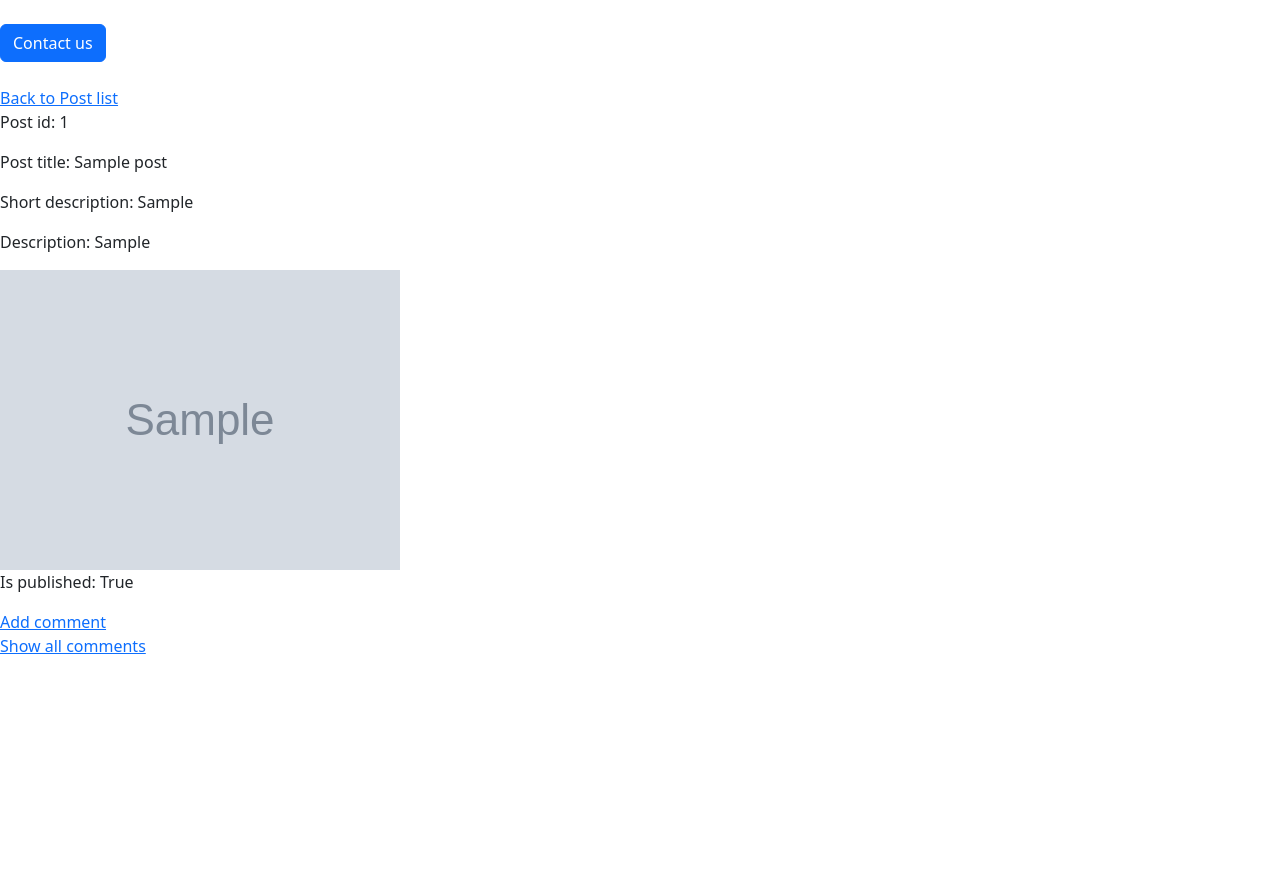
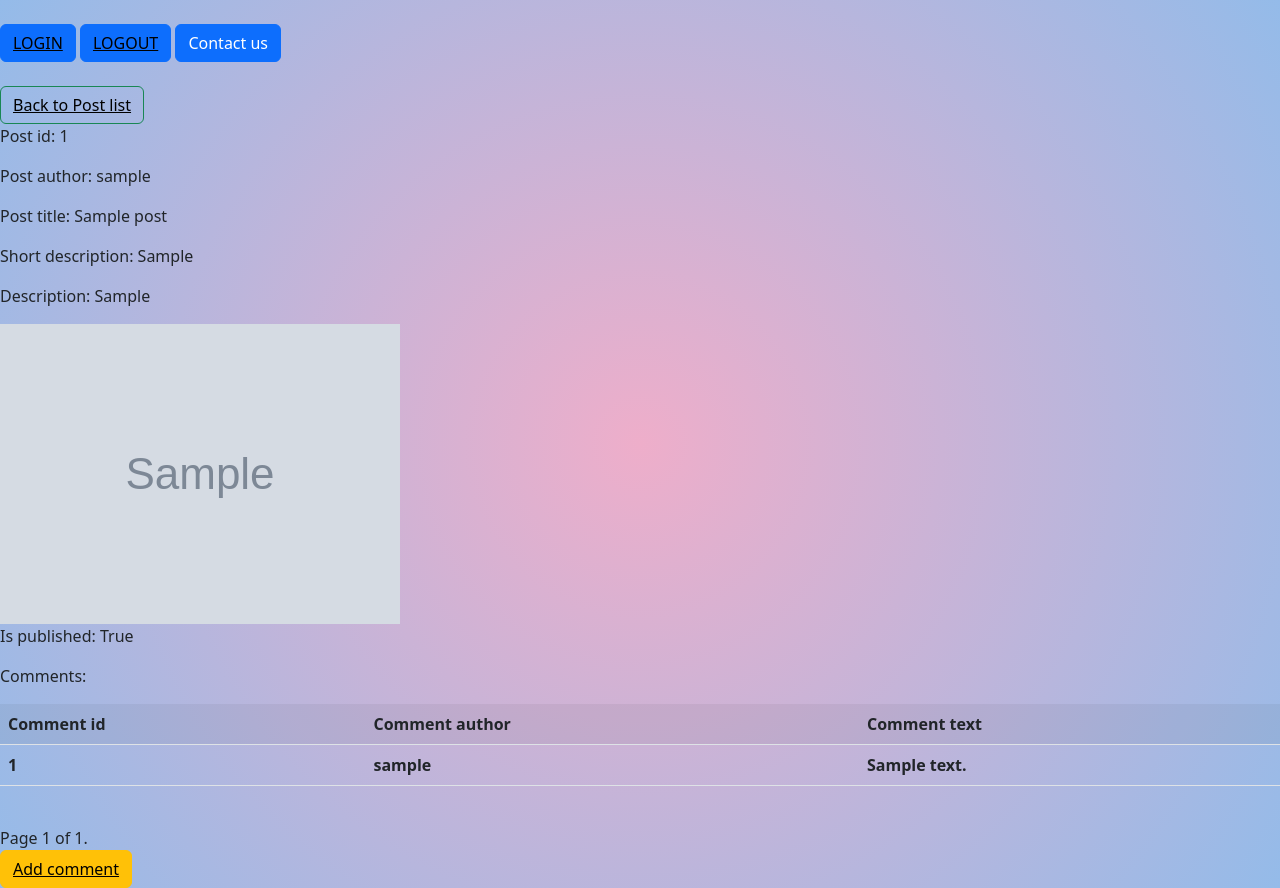
Before and after one commit to VarodinAleksandr/Big_Project, a Django app: page /blog/1/ in a window 1280 px wide. Before the commit the page ends 654 px from the top, so only its background shows below. Run offline with Django 4.2, Linux system fonts and the light colour scheme; tables that the repository leaves empty hold one stand-in row (values such as "Sample post"); grey boxes marked "Sample" are stand-in pictures; lists and menus that the app fills with data are empty; parts of the project's set-up code (start-up, migrations or seed data) failed here and were passed over; some libraries are stand-ins or nearby versions.

Commit message:
paginations styles final fix

```diff
--- a/blog/models.py
+++ b/blog/models.py
@@ -3,7 +3,7 @@ from django.db import models
 from django.db.models.signals import post_save
 from django.dispatch import receiver
 from .task import send_mail_to_admin, send_mail_to_user
-
+from django.urls import reverse
 
 class Post(models.Model):
     title = models.CharField(max_length=300)
@@ -27,15 +27,17 @@ class Comment(models.Model):
     comment_text = models.TextField()
     post = models.ForeignKey(Post, on_delete=models.CASCADE, related_name='comments')
     is_published = models.BooleanField(default=False)
-    username = models.CharField(max_length=255, default='anonim')
+    username = models.CharField(max_length=255)
 
     def __str__(self):
         return f'comment from {self.username} for post id {self.post.id}'
+
+    def post_url(self):
+        return reverse('blog:post_detail', args=[self.post.id])
 
 
 @receiver(post_save, sender=Comment)
 def new_comment_notification(instance, created, **kwargs):
     if created:
         user_email = instance.post.owner.email
-        post_id = instance.post.id
-        send_mail_to_user.apply_async(args=(user_email, post_id))
+        send_mail_to_user.apply_async(args=(user_email, instance.post_url()))
--- a/blog/templates/blog/base.html
+++ b/blog/templates/blog/base.html
@@ -9,10 +9,15 @@
     <script src="https://code.jquery.com/jquery-3.6.1.js" integrity="sha256-3zlB5s2uwoUzrXK3BT7AX3FyvojsraNFxCc2vC/7pNI=" crossorigin="anonymous"></script>
 <script src="https://ajax.googleapis.com/ajax/libs/jquery/1.12.4/jquery.min.js"></script>
   <script src="{% static 'js/contact_us.js' %}"></script>
+<link rel="stylesheet" href="{% static 'style.css' %}">
 </head>
 <body>
 <br>
-
+<button type="button" class="btn btn-primary"><a href="{% url 'login:login' %}" >LOGIN</a></button>
+<button type="button" class="btn btn-primary"><a href="{% url 'login:logout' %}" >LOGOUT</a></button>
+{% if user_is_logged %}
+<button type="button" class="btn btn-primary"><a href="{% url 'login:user_update' %}" >Edit user information</a></button>
+{% endif %}
 <!-- Button trigger modal -->
 <button type="button" class="btn btn-primary js-contact-us" data-bs-toggle="modal" data-url="{% url 'blog:contact_us' %}">
   Contact us
--- a/blog/templates/blog/create_post.html
+++ b/blog/templates/blog/create_post.html
@@ -4,7 +4,7 @@
     <form method="post" enctype="multipart/form-data">
         {% csrf_token %}
       {{ form.as_p }}
-      <button type="submit">Submit</button>
+      <button class="btn btn-primary" type="submit">Submit</button>
     </form>
 
 {% endblock %}
--- a/blog/templates/blog/post_detail.html
+++ b/blog/templates/blog/post_detail.html
@@ -1,8 +1,9 @@
 {% extends 'blog/base.html' %}
 
 {% block content %}
-<a href="{% url 'blog:post_user_list' %}">Back to Post list</a><br>
+<button type="button" class="btn btn-outline-success"><a href="{% url 'blog:post_list' %}">Back to Post list</a></button>
 <p> Post id: {{post.id}}</p>
+<p> Post author: {{post.owner}}</p>
 <p> Post title: {{post.title}}</p>
 <p> Short description: {{post.short_discription}}</p>
 <p> Description: {{post.discription}}</p>
@@ -10,9 +11,46 @@
 <img src={{post.picture.url}}>
 {% endif %}
 <p> Is published: {{post.is_published}}</p>
+<p>Comments:</p>
+<table class="table table-striped">
+
+  <tr>
+    <th>Comment id</th>
+    <th>Comment author</th>
+      <th>Comment text</th>
+  </tr>
+{% for c in page_obj %}
+    <tr>
+    <th>{{ c.id }}</th>
+    <th>{{ c.username }}</th>
+        <th>{{ c.comment_text }}</th>
+  </tr>
+{% endfor %}
+</table>
+
+<br>
+<div class="pagination">
+    <span class="step-links">
+        {% if page_obj.has_previous %}
+            <a href="?page=1">&laquo; first</a>
+            <a href="?page={{ page_obj.previous_page_number }}">previous</a>
+        {% endif %}
+
+        <span class="current">
+            Page {{ page_obj.number }} of {{ page_obj.paginator.num_pages }}.
+        </span>
+
+        {% if page_obj.has_next %}
+            <a href="?page={{ page_obj.next_page_number }}">next</a>
+            <a href="?page={{ page_obj.paginator.num_pages }}">last &raquo;</a>
+        {% endif %}
+    </span>
+<br>
+</div>
+
+
 {% if show_edit_page %}
-<a href="{% url 'blog:post_update' post.id %}">Edit post</a><br>
+<button type="button" class="btn btn-warning"> <a href="{% url 'blog:post_update' post.id %}">Edit post</a> </button>
 {% endif %}
-<a href="{% url 'blog:create_comment' post.id %}">Add comment</a><br>
-<a href="{% url 'blog:post_comments' post.id %}">Show all comments</a><br>
+<button type="button" class="btn btn-warning"> <a href="{% url 'blog:create_comment' post.id %}">Add comment</a></button>
 {% endblock %}
--- a/blog/urls.py
+++ b/blog/urls.py
@@ -1,22 +1,19 @@
-# import authentication as authentication
 from django.urls import path
-from django.contrib.auth.views import LoginView
 
 from .views import (
     AllPostView, UsersPostView,
     PostDetailView, NotPublishedView,
     PostUpdateView, CreatePostsView,
-    CreateCommentView, PostDetailOpenView, CommentListView, contact_us_view)
+    CreateCommentView, CommentListView, contact_us_view)
 
 app_name = 'blog'
 urlpatterns = [
     path('', AllPostView.as_view(), name='post_list'),
-    path('<int:pk>/', PostDetailOpenView.as_view(), name='post_detail_open'),
+    path('<int:pk>/', PostDetailView.as_view(), name='post_detail'),
     path('<int:pk>/create_comment/', CreateCommentView.as_view(), name='create_comment'),
     path('create_post/', CreatePostsView.as_view(), name='create_post'),
     path('user_post/', UsersPostView.as_view(), name='post_user_list'),
     path('user_post/archive/', NotPublishedView.as_view(), name='archive'),
-    path('user_post/<int:pk>/', PostDetailView.as_view(), name='post_detail'),
     path('user_post/<int:pk>/update/', PostUpdateView.as_view(), name='post_update'),
     path('<int:pk>/comments/', CommentListView.as_view(), name='post_comments'),
     path('contactus/', contact_us_view, name='contact_us'),
--- a/blog/views.py
+++ b/blog/views.py
@@ -1,4 +1,5 @@
 from django.contrib.auth.mixins import LoginRequiredMixin
+from django.core.paginator import Paginator
 from django.http import JsonResponse
 from django.template.loader import render_to_string
 from django.urls import reverse_lazy
@@ -23,7 +24,11 @@ class AllPostView(generic.ListView):
 
     def get_context_data(self, **kwargs):
         context = super().get_context_data(**kwargs)
-        context['show_edit_page'] = True
+        print(self.request.user)
+        if self.request.user.is_anonymous:
+            context['user_is_logged'] = False
+        else:
+            context['user_is_logged'] = True
         return context
 
 
@@ -33,17 +38,16 @@ class PostDetailView(generic.DetailView):
 
     def get_context_data(self, **kwargs):
         context = super().get_context_data(**kwargs)
-        context['show_edit_page'] = True
-        return context
-
-
-class PostDetailOpenView(generic.DetailView):
-    model = Post
-    template_name = 'blog/post_detail.html'
-
-    def get_context_data(self, **kwargs):
-        context = super().get_context_data(**kwargs)
-        context['show_edit_page'] = False
+        if self.object.owner == self.request.user:
+            context['show_edit_page'] = True
+        else:
+            context['show_edit_page'] = False
+        comments = Comment.objects.filter(post_id=self.kwargs.get('pk'))
+        paginator = Paginator(comments, 2)
+        page_number = self.request.GET.get('page')
+        page_obj = paginator.get_page(page_number)
+        context['comments'] = comments
+        context['page_obj'] = page_obj
         return context
 
 
@@ -92,6 +96,7 @@ class CreatePostsView(LoginRequiredMixin, generic.CreateView):
     template_name = 'blog/create_post.html'
     form_class = PostForm
     login_url = '/login/'
+
     # redirect_field_name = 'redirect_to'
 
     def get_success_url(self):
@@ -108,7 +113,7 @@ class CreateCommentView(generic.CreateView):
     form_class = CommentForm
 
     def get_success_url(self):
-        return reverse_lazy('blog:post_detail_open', kwargs={'pk': self.object.post.pk})
+        return reverse_lazy('blog:post_detail', kwargs={'pk': self.object.post.pk})
 
     def form_valid(self, form):
         post = Post.objects.get(id=self.kwargs.get('pk'))
@@ -126,7 +131,6 @@ def contact_us_view(request):
             user_email = form.cleaned_data.get('email')
             text = form.cleaned_data.get('text')
             send_contact_us_email.delay(user_email, f'Message from user {username}: {text}')
-
             data['message'] = render_to_string('blog/success_message.html')
         else:
             data['form_is_valid'] = False
--- /dev/null
+++ b/static/style.css
@@ -0,0 +1,8 @@
+body {
+background: rgb(238,174,202);
+background: radial-gradient(circle, rgba(238,174,202,1) 0%, rgba(148,187,233,1) 100%);
+}
+
+a {
+color: black;
+}
```
Also changed, not shown: blog/task.py (+20 -16 lines), blog/templates/blog/form.html (added, +25 -0 lines), blog/templates/blog/post_list.html (+9 -8 lines), login/views.py (+3 -5 lines), blog/migrations/0009_alter_comment_username.py (added).
